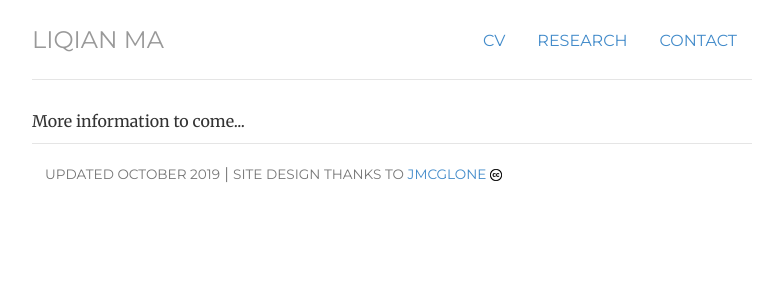
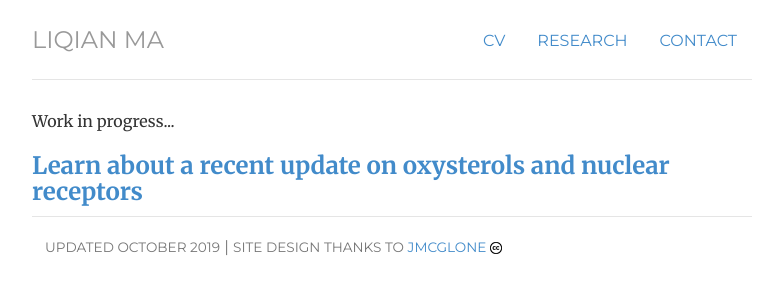
Before and after one commit to liqian-ma/liqian-ma.github.io, a Jekyll site: the page built from research/index.html, in a window 1280 px wide. Shown: the top 300 px of the page, without its empty margins (248-1031 px from the left). Built offline with Jekyll 4.4.1, drawn with Linux system fonts in a browser that asks for light colours.

Commit message:
Update index.html

```diff
--- a/research/index.html
+++ b/research/index.html
@@ -8,6 +8,7 @@ description: Research Work and Interest of Liqian Ma
 ---
 <div class="research">
 
-  <p> More information to come... </p>
+  <p> Work in progress... </p>
+  <h3> <a href="https://www.ncbi.nlm.nih.gov/pubmed/30660701">Learn about a recent update on oxysterols and nuclear receptors </a></h3>
 
 </div>
```
